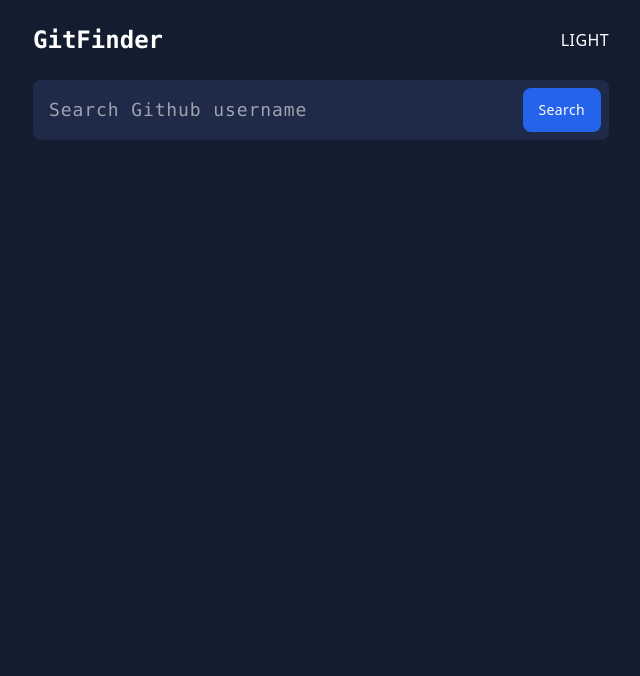
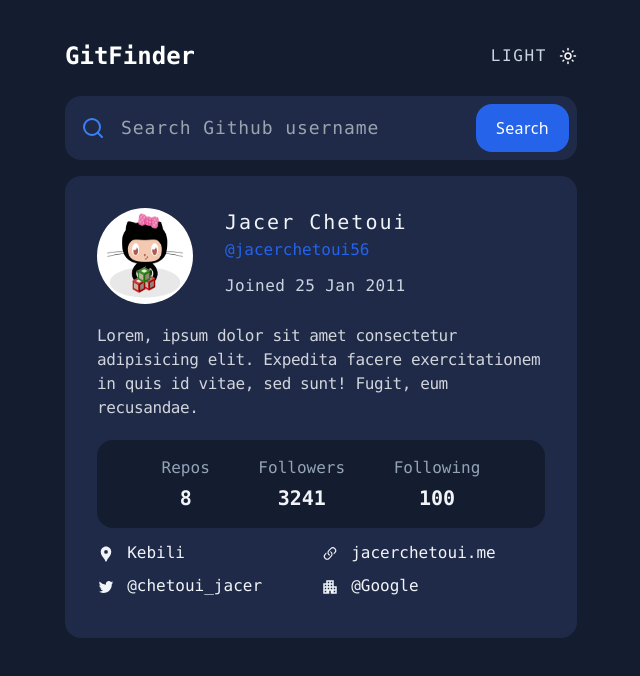
Before and after one commit to jacerchetoui56/Github-Finder, a React (Create React App) app: page / in a window 1280 px wide. Shown: the top 676 px of the page, without its empty margins (319-959 px from the left). Built offline with nearby package versions, Linux system fonts and the light colour scheme; the HTML template or start-up script is replaced by a standard one.

Commit message:
finishing the styling

```diff
--- a/src/App.js
+++ b/src/App.js
@@ -1,25 +1,71 @@
+
+import { BsLink45Deg } from 'react-icons/bs';
+import { MdOutlineLightMode, MdDarkMode, MdLocationPin, MdApartment } from 'react-icons/md'
+import { AiOutlineTwitter } from 'react-icons/ai';
+import { FiSearch } from 'react-icons/fi';
 
 function App() {
   return (
-    <div className="m-4 mx-auto max-w-xl">
+    <div className="mx-auto max-w-screen md:max-w-lg">
       <header className="flex justify-between my-6 items-center">
         <h1 className="text-white font-mono text-2xl font-bold">GitFinder</h1>
-        <div >
-          <span className="uppercase tracking-wide font-medium text-white text-base">Light</span>
-          {/* icons (dark and light) */}
+        <div className='flex items-center cursor-pointer'>
+          <span className="uppercase tracking-widest font-mono text-slate-300 text-base">Light</span>
+          <MdOutlineLightMode className='text-white text-lg inline-block ml-3' />
         </div>
       </header>
       <main>
-        <div className="flex bg-primary-100 justify-between p-2 rounded-lg">
-          {/* search icon */}
-          <input
-            className="text-slate-200 bg-transparent border-none text-lg p-2 font-medium
-            tracking-wider font-mono flex-1 focus:outline-none"
-            type="text"
-            placeholder="Search Github username" />
-          <button className="rounded-lg font-medium px-4 py-2 text-sm bg-blue-600 text-white tracking-wide text-center">Search</button>
+        <form>
+          <div className="flex bg-primary-100 justify-between items-center p-2 rounded-2xl">
+            <FiSearch className='text-blue-500 text-2xl mx-2 shrink-0' />
+            <input
+              className="text-slate-200 bg-transparent border-none text-lg p-2 font-medium
+            tracking-wider font-mono flex-1 flex-shrink-[2] focus:outline-none overflow-ellipsis"
+              type="text"
+              placeholder="Search Github username" />
+            <button className="rounded-2xl font-medium px-5 py-3 text-base bg-blue-600
+            text-white tracking-wide text-center">Search</button>
+          </div>
+        </form>
+        <div className="mt-4 bg-primary-100 p-6 md:p-8 rounded-2xl">
+          <div className="flex justify-start">
+            <img className="h-24 w-24 rounded-full" src="images/avatar.gif" alt="" />
+            <div className="ml-8">
+              <h2 className="text-xl text-slate-100 tracking-widest font-mono mb-[0.1rem]">Jacer Chetoui</h2>
+              <h4 className="text-blue-600 text-base font-mono mb-3">@jacerchetoui56</h4>
+              <h3 className="text-base text-slate-300 tracking-wide font-mono">Joined 25 Jan 2011</h3>
+            </div>
+          </div>
+          <p className="mt-5 text-gray-300 font-medium font-mono tracking-tight">Lorem, ipsum dolor sit amet consectetur adipisicing elit. Expedita facere exercitationem in quis id vitae, sed sunt! Fugit, eum recusandae.</p>
+          <div className="mt-5 flex justify-evenly p-4 rounded-2xl bg-primary-200">
+            <div>
+              <h2 className="text-slate-400 text-center font-mono mb-1">Repos</h2>
+              <h6 className="text-slate-100 text-center  font-bold text-xl font-mono">8</h6>
+            </div>
+            <div>
+              <h2 className="text-slate-400 text-center font-mono mb-1">Followers</h2>
+              <h6 className="text-slate-100 text-center font-bold text-xl font-mono">3241</h6>
+            </div>
+            <div>
+              <h2 className="text-slate-400 text-center font-mono mb-1">Following</h2>
+              <h6 className="text-slate-100 text-center font-bold text-xl font-mono">100</h6>
+            </div>
+          </div>
+          <div className="mt-3 md:grid md:grid-cols-2">
+            <div className="mb-2 last:mb-0 ">
+              <MdLocationPin className='inline-block text-slate-100 text-lg' /> <span className="text-slate-100 font-mono ml-2 tracking-normal">Kebili</span>
+            </div>
+            <div className="mb-2 last:mb-0 ">
+              <BsLink45Deg className='inline-block text-slate-100 text-lg' /> <span className="text-slate-100 font-mono ml-2 tracking-normal">jacerchetoui.me</span>
+            </div>
+            <div className="mb-2 last:mb-0 ">
+              <AiOutlineTwitter className='inline-block text-slate-100 text-lg' /> <span className="text-slate-100 font-mono ml-2 tracking-normal">@chetoui_jacer</span>
+            </div>
+            <div className="mb-2 last:mb-0 ">
+              <MdApartment className='inline-block text-slate-100 text-lg' /> <span className="text-slate-100 font-mono ml-2 tracking-normal">@Google</span>
+            </div>
+          </div>
         </div>
-
 
       </main>
     </div>
--- a/src/index.css
+++ b/src/index.css
@@ -3,5 +3,5 @@
 @tailwind utilities;
 
 body {
-  @apply bg-primary-200;
+  @apply bg-primary-200 p-4;
 }
```
